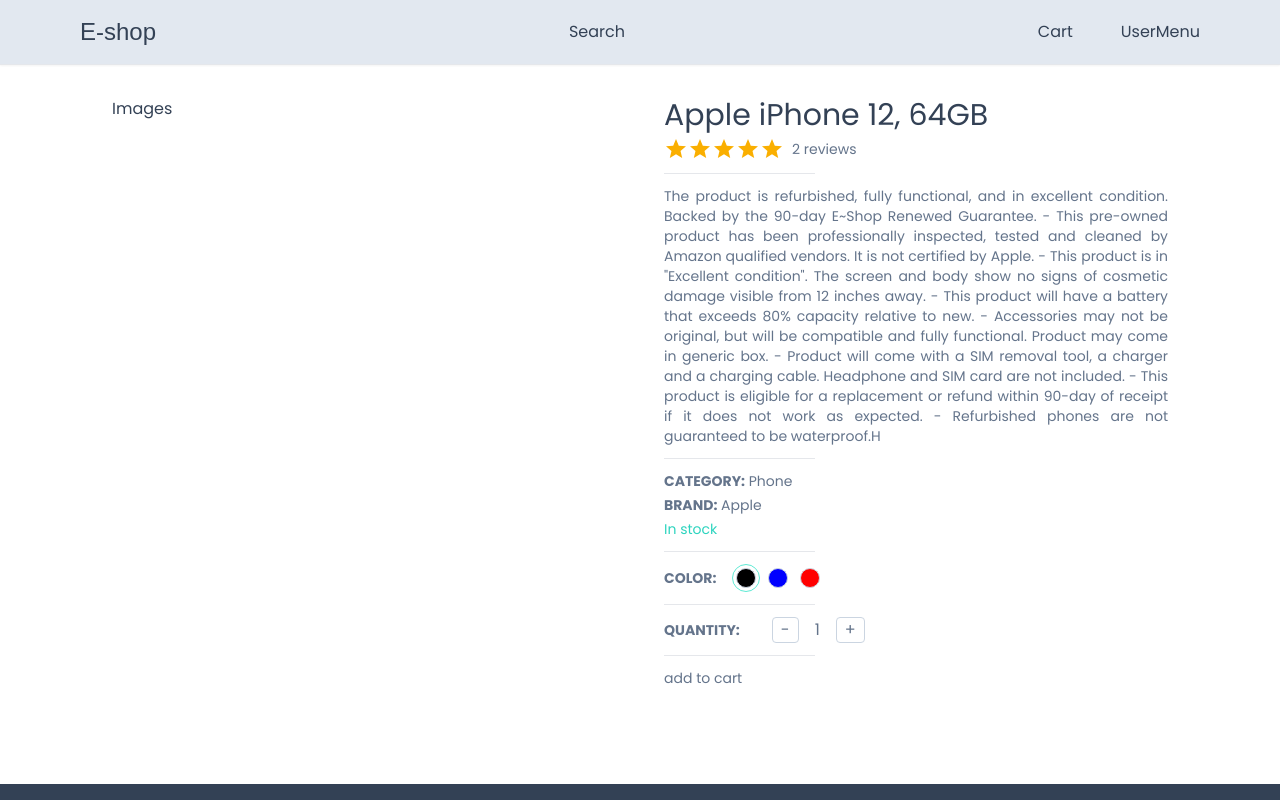
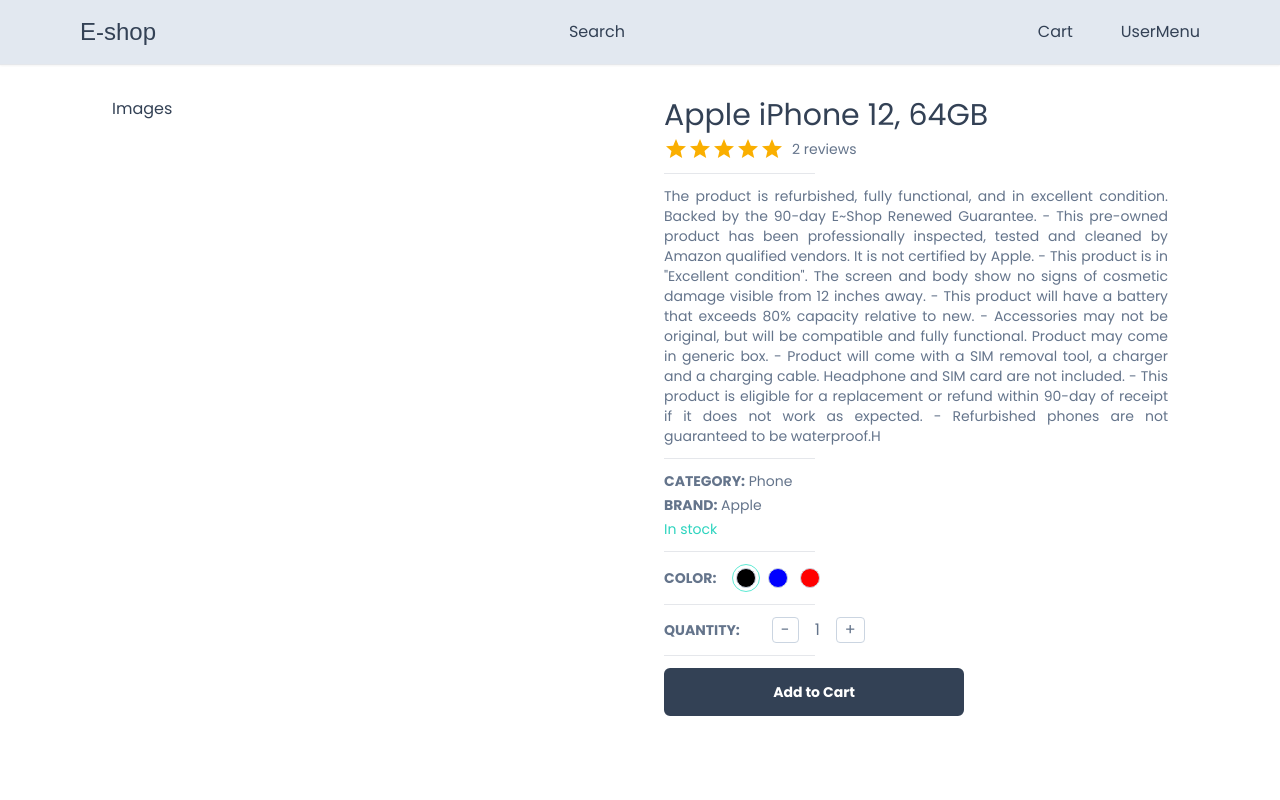
Before and after one commit to Mike2020x/e-shop, a Next.js app: page /product/1 in a window 1280 px wide. Shown: the top 800 px of the page. Built offline with nearby package versions, Linux system fonts and the light colour scheme; a web font is replaced by a local one.

Commit message:
Add button component

```diff
--- /dev/null
+++ b/app/components/Button.tsx
@@ -0,0 +1,52 @@
+"use client";
+
+import { IconType } from "react-icons";
+
+interface ButtomProps {
+  label: string;
+  disabled?: boolean;
+  outline?: boolean;
+  small?: boolean;
+  custom?: string;
+  icon?: IconType;
+  //event
+  onclick?: (e: React.MouseEvent<HTMLButtonElement>) => void;
+}
+
+const Buttom: React.FC<ButtomProps> = ({
+  label,
+  disabled,
+  outline,
+  small,
+  custom,
+  icon: Icon,
+  onclick,
+}) => {
+  return (
+    <button
+      disabled={disabled}
+      className={`
+      disabled:opacity-70
+      disabled:cursor-not-allowed
+      rounded-md
+      hover:opacity-80
+      transition
+      w-full
+      border-slate-700
+      flex
+      items-center
+      justify-center
+      gap-2
+      ${outline ? "bg-white" : "bg-slate-700"}
+      ${outline ? "text-slate-700" : "text-white"}
+      ${small ? "text-sm font-light" : "text-md font-semibold"}
+      ${small ? "py-1 px-2 border-[1px]" : "py-3 px-4 border-2"}
+      ${custom ? custom : ""}
+      `}
+    >
+      {Icon && <Icon size={24} />}
+      {label}
+    </button>
+  );
+};
+export default Buttom;
--- a/app/components/HomeBanner.tsx
+++ b/app/components/HomeBanner.tsx
@@ -6,7 +6,7 @@
       <div className="mx-auto px-8 py-12 flex flex-col gap-2 md:flex-row items-center justify-evenly">
         <div className="mb-8 md:mb-0 text-center ">
           <h1 className="text-4xl md:text-6xl font-bold text-white mb-4">
-            Sommer Sale!
+            Summer Sale!
           </h1>
           <p className="text-lg md:text-xl text-white mb-2">
             Disfruta descuentos en items seleccionados
--- a/app/product/[productId]/ProductDetails.tsx
+++ b/app/product/[productId]/ProductDetails.tsx
@@ -4,7 +4,7 @@
 import SetQuantity from "@/app/components/products/SetQuantity";
 import { Rating } from "@mui/material";
 import { useCallback, useState } from "react";
-
+import Button from "@/app/components/Button";
 interface ProductDetailsProps {
   product: any;
 }
@@ -54,6 +54,7 @@
     },
     [cartProduct.selectedImg]
   );
+
   const handleQtyIncrease = useCallback(() => {
     if (cartProduct.quantity === 99) {
       return;
@@ -62,14 +63,17 @@
       return { ...prev, quantity: prev.quantity++ };
     });
   }, [cartProduct]);
+
   const handleQtyDecrease = useCallback(() => {
     if (cartProduct.quantity === 1) {
       return;
     }
+
     setCartProduct((prev) => {
       return { ...prev, quantity: prev.quantity-- };
     });
   }, [cartProduct]);
+
   return (
     <div
       className="
@@ -122,7 +126,12 @@
           handleQtyDecrease={handleQtyDecrease}
         />
         <Horizontal />
-        <div>add to cart</div>
+        <div className="max-w-[300px]">
+          <Button
+            label="Add to Cart"
+            onclick={() => {}}
+          />
+        </div>
       </div>
     </div>
   );
```
